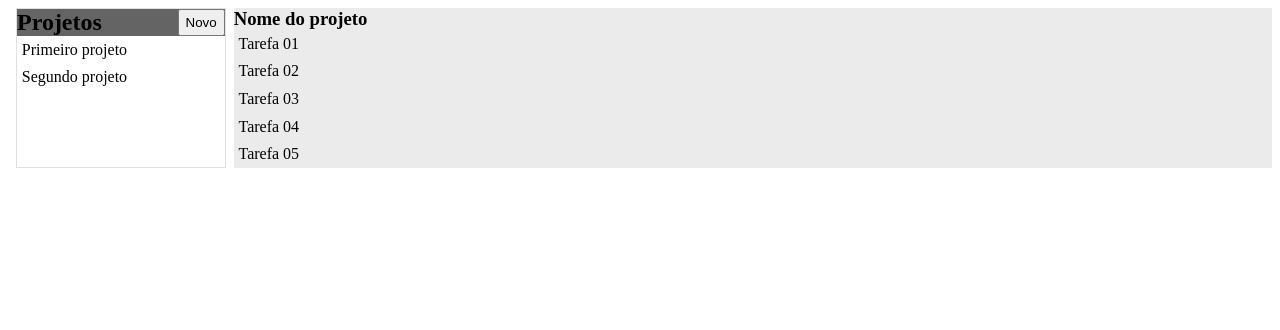
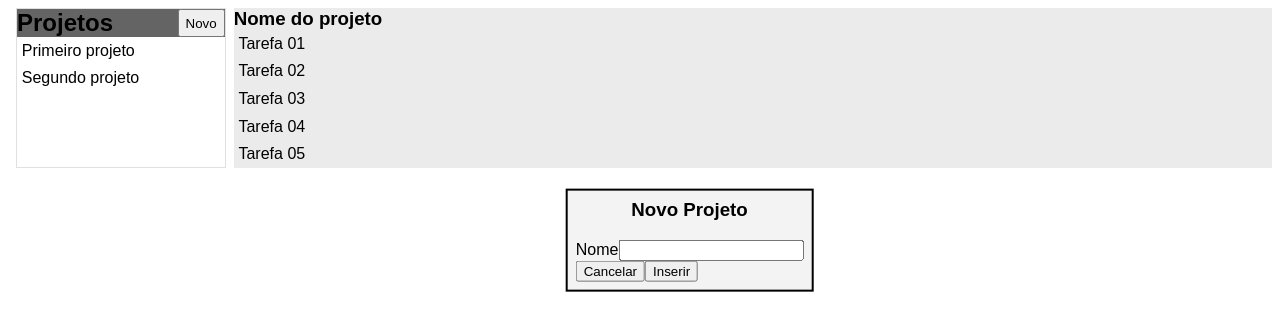
Before and after one commit to leoncio26/todo-list, an Angular app: page / in a window 1280 px wide. Both pictures are taken after a click on the button "Novo". Shown: the top 330 px of the page. Built offline with nearby package versions, Linux system fonts and the light colour scheme.

Commit message:
Modal para inserir novo projeto e lógica para pegar os dados e inserir na lista de projetos

```diff
--- a/src/app/app.component.html
+++ b/src/app/app.component.html
@@ -19,3 +19,9 @@
         </ul>
     </div>
 </div>
+
+<app-modal
+    *ngIf="showModal"
+    (save)="addNewProject($event)"
+    (hideModal)="hideModal()">
+</app-modal>
--- a/src/app/app.component.ts
+++ b/src/app/app.component.ts
@@ -10,18 +10,17 @@ import { Project } from './project';
 export class AppComponent implements OnInit{
   title = 'todo';
   projects: Array<Project> = [];
+  showModal: boolean = false;
 
   constructor(private indexedDBApiService: IndexedDBApiService){}
 
   ngOnInit():void {
     //this.indexedDBApiService.initialize();
     const p1 = <Project>{
-      name: 'Primeiro projeto',
-      date: new Date()
+      name: 'Primeiro projeto'
     }
     const p2: Project = {
-      name: 'Segundo projeto',
-      date: new Date()
+      name: 'Segundo projeto'
     }
 
     this.projects.push(p1);
@@ -29,6 +28,15 @@ export class AppComponent implements OnInit{
   }
 
   newProject(){
-    alert('Novo projeto');
+    this.showModal = true;
+  }
+
+  addNewProject(event){
+    this.projects.push(event);
+    this.hideModal();
+  }
+
+  hideModal(){
+    this.showModal = false;
   }
 }
--- a/src/app/app.module.ts
+++ b/src/app/app.module.ts
@@ -1,13 +1,17 @@
 import { BrowserModule } from '@angular/platform-browser';
 import { NgModule } from '@angular/core';
+import { ReactiveFormsModule } from '@angular/forms';
 
 import { AppComponent } from './app.component';
+import { ModalComponent } from './modal/modal.component';
 
 @NgModule({
   declarations: [
-    AppComponent
+    AppComponent,
+    ModalComponent
   ],
   imports: [
+    ReactiveFormsModule,
     BrowserModule
   ],
   providers: [],
--- /dev/null
+++ b/src/app/modal/modal.component.css
@@ -0,0 +1,15 @@
+.modal-container {
+  position: absolute;
+  top: 30%;
+  left: 50%;
+  transform: translate(-30%, -50%);
+  background-color: rgb(243, 243, 243);
+  border: 2px solid black;
+  padding: 8px;
+}
+
+.modal-container h3 {
+  margin: 0;
+  text-align: center;
+  margin-bottom: 1em;
+}
--- /dev/null
+++ b/src/app/modal/modal.component.html
@@ -0,0 +1,12 @@
+<div class="modal-container">
+  <h3>Novo Projeto</h3>
+  <form [formGroup]="form" (ngSubmit)="onSubmit(form.value)">
+    <label>
+      Nome<input formControlName="name" type="text">
+    </label>
+    <div>
+      <button (click)="onCancel($event)">Cancelar</button>
+      <button type="submit">Inserir</button>
+    </div>
+  </form>
+</div>
--- /dev/null
+++ b/src/app/modal/modal.component.ts
@@ -0,0 +1,32 @@
+import { Component, OnInit, Input, Output, EventEmitter } from '@angular/core';
+import { FormGroup, FormBuilder } from '@angular/forms';
+
+@Component({
+  selector: 'app-modal',
+  templateUrl: './modal.component.html',
+  styleUrls: ['./modal.component.css']
+})
+export class ModalComponent implements OnInit {
+  form: FormGroup;
+
+  @Output() hideModal = new EventEmitter();
+  @Output() save = new EventEmitter();
+
+  constructor(private fb: FormBuilder) { }
+
+  ngOnInit(): void {
+    this.form = this.fb.group({
+      name: ['']
+    });
+  }
+
+  onSubmit(event){
+    this.save.emit(event);
+  }
+
+  onCancel(event){
+    event.preventDefault();
+    this.hideModal.emit(null);
+  }
+
+}
--- a/src/app/project.ts
+++ b/src/app/project.ts
@@ -1,4 +1,3 @@
 export interface Project {
   name: string;
-  date: Date;
 }
--- a/src/styles.css
+++ b/src/styles.css
@@ -1 +1,4 @@
 /* You can add global styles to this file, and also import other style files */
+body{
+  font-family: Arial, Helvetica, sans-serif;
+}
```
